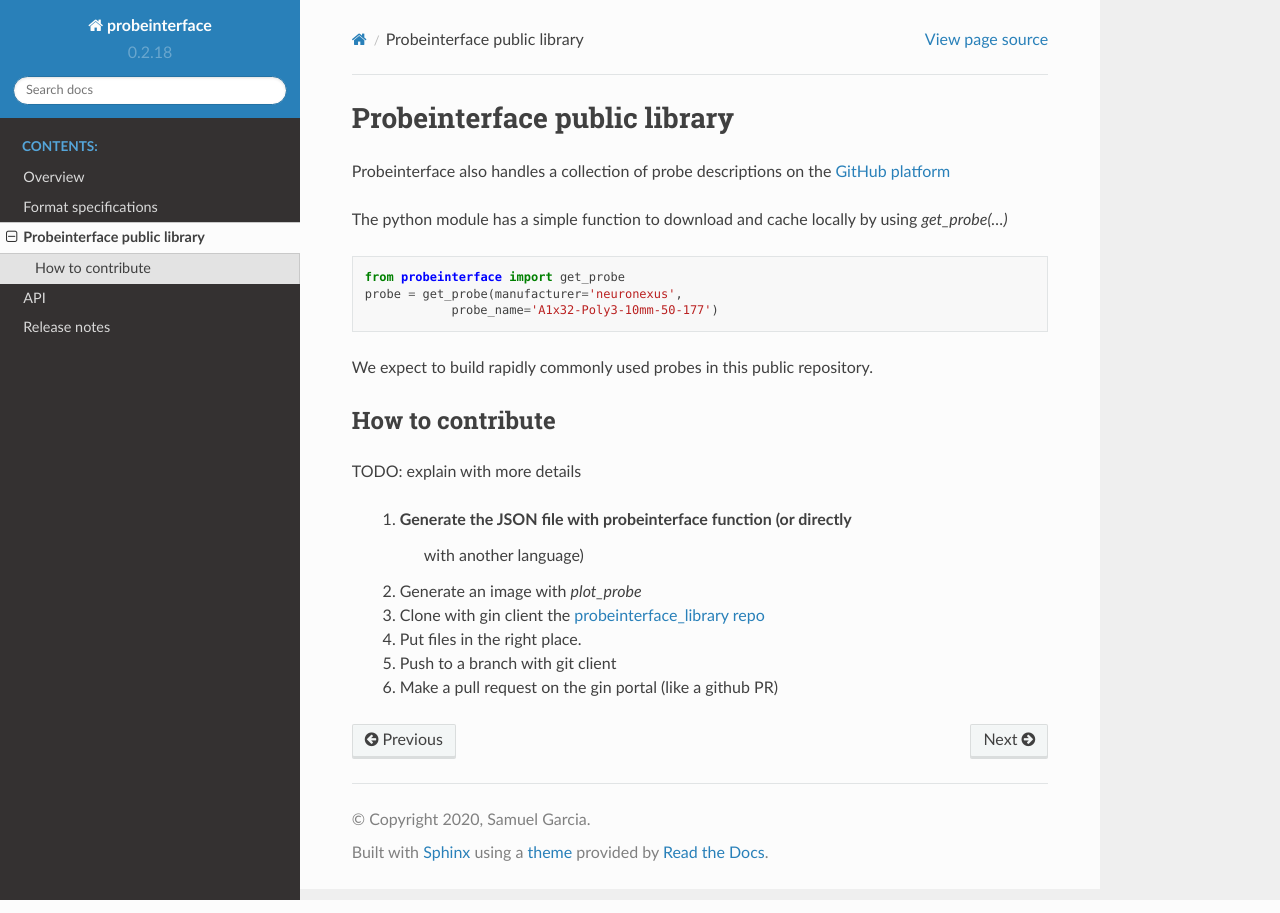
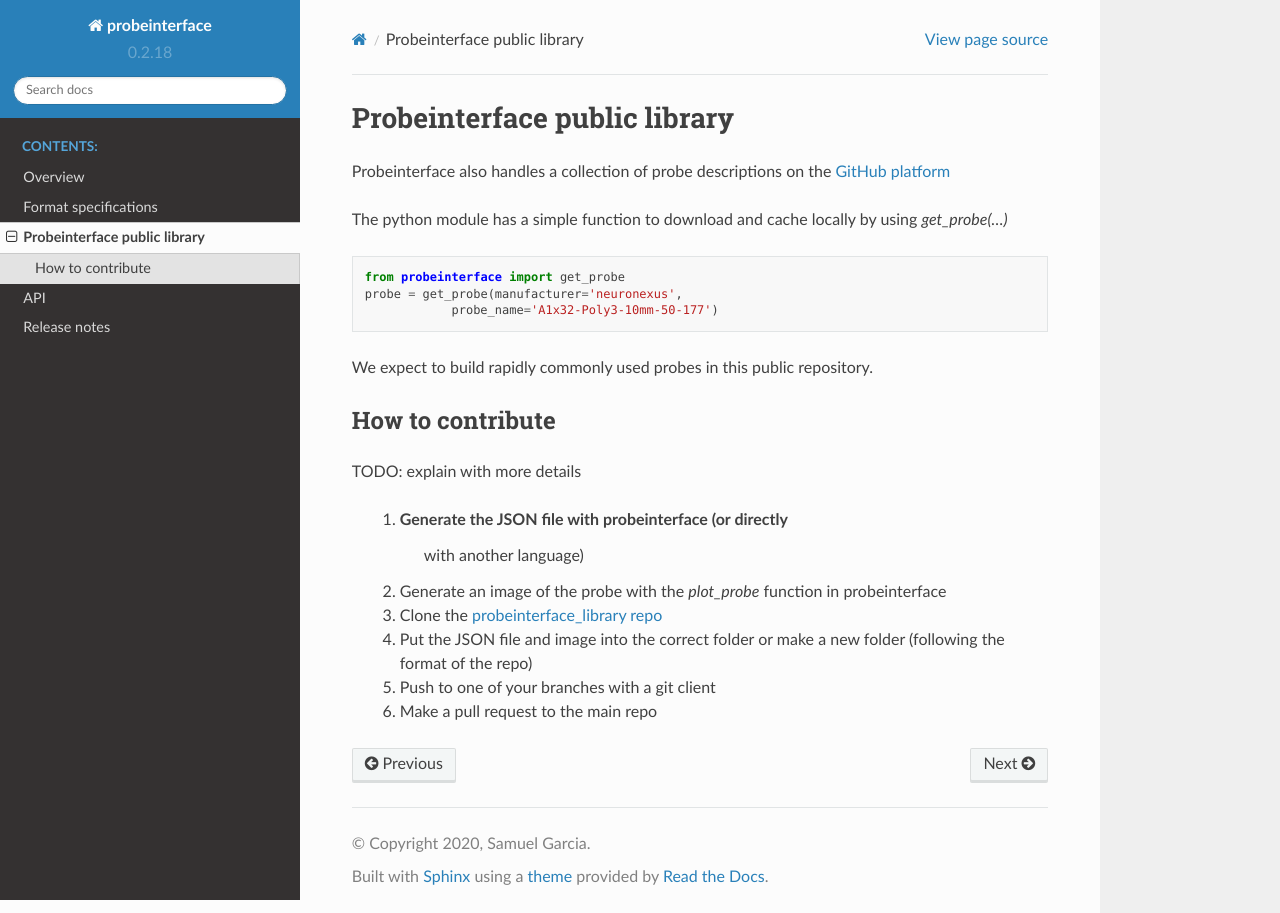
Before and after one commit to SpikeInterface/probeinterface, a Sphinx documentation site: the page built from doc/library.rst, in a window 1280 px wide. Built offline with Sphinx 7.4.7 and the Read the Docs theme 2.0.0, drawn with Linux system fonts in a browser that asks for light colours; pages that are not in the unit, such as notebooks, are missing from menus.

Commit message:
remove all reference to gin and flesh out a little bit

```diff
--- a/doc/library.rst
+++ b/doc/library.rst
@@ -18,10 +18,10 @@ How to contribute
 
 TODO: explain with more details
 
-  1. Generate the JSON file with probeinterface function (or directly
+  1. Generate the JSON file with probeinterface (or directly
       with another language)
-  2. Generate an image with `plot_probe`
-  3. Clone with gin client the `probeinterface_library repo <https://github.com/SpikeInterface/probeinterface_library>`_
-  4. Put files in the right place.
-  5. Push to a branch with git client
-  6. Make a pull request on the gin portal (like a github PR)
+  2. Generate an image of the probe with the `plot_probe` function in probeinterface
+  3. Clone the `probeinterface_library repo <https://github.com/SpikeInterface/probeinterface_library>`_
+  4. Put the JSON file and image into the correct folder or make a new folder (following the format of the repo)
+  5. Push to one of your branches with a git client
+  6. Make a pull request to the main repo
```
